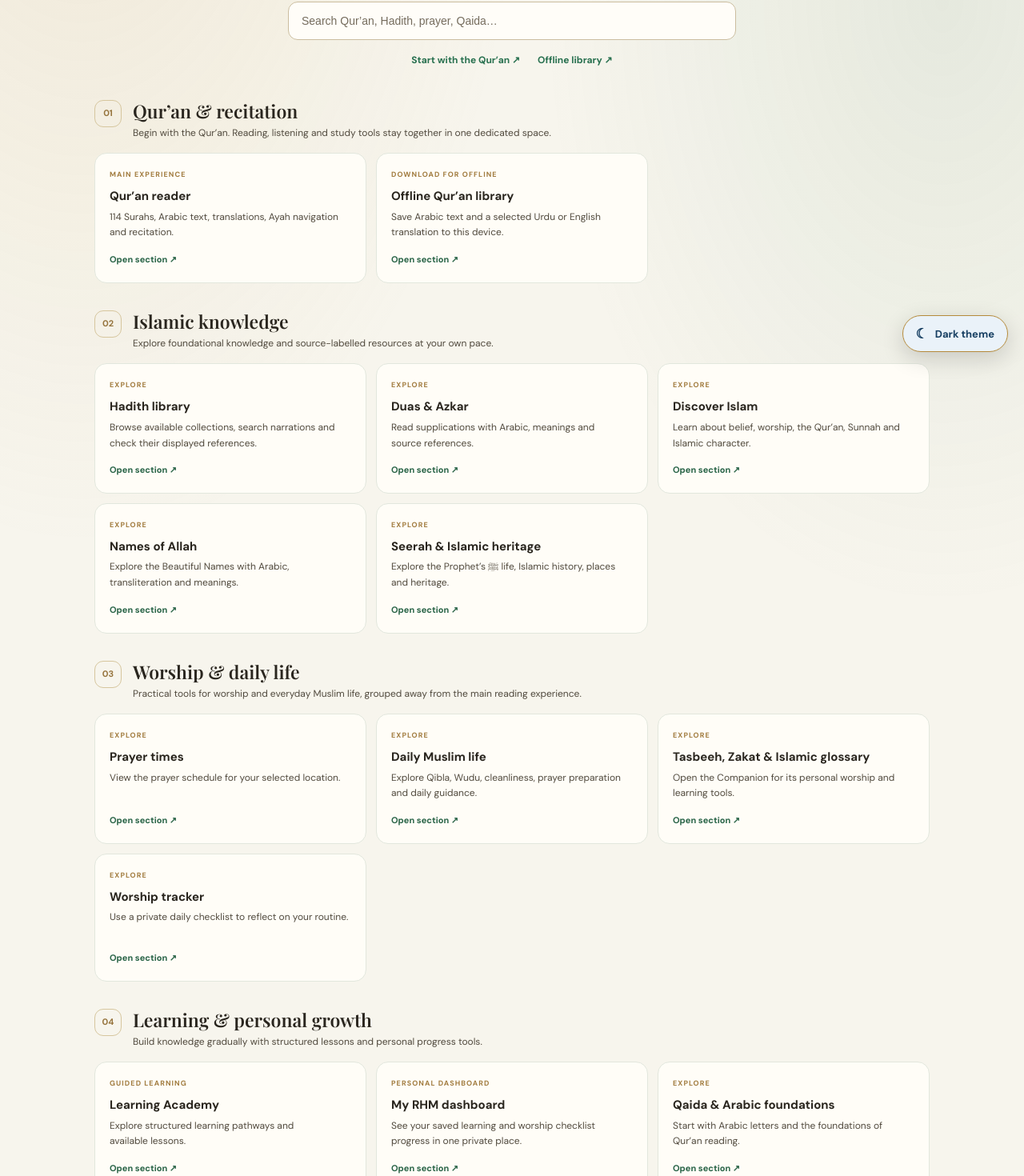
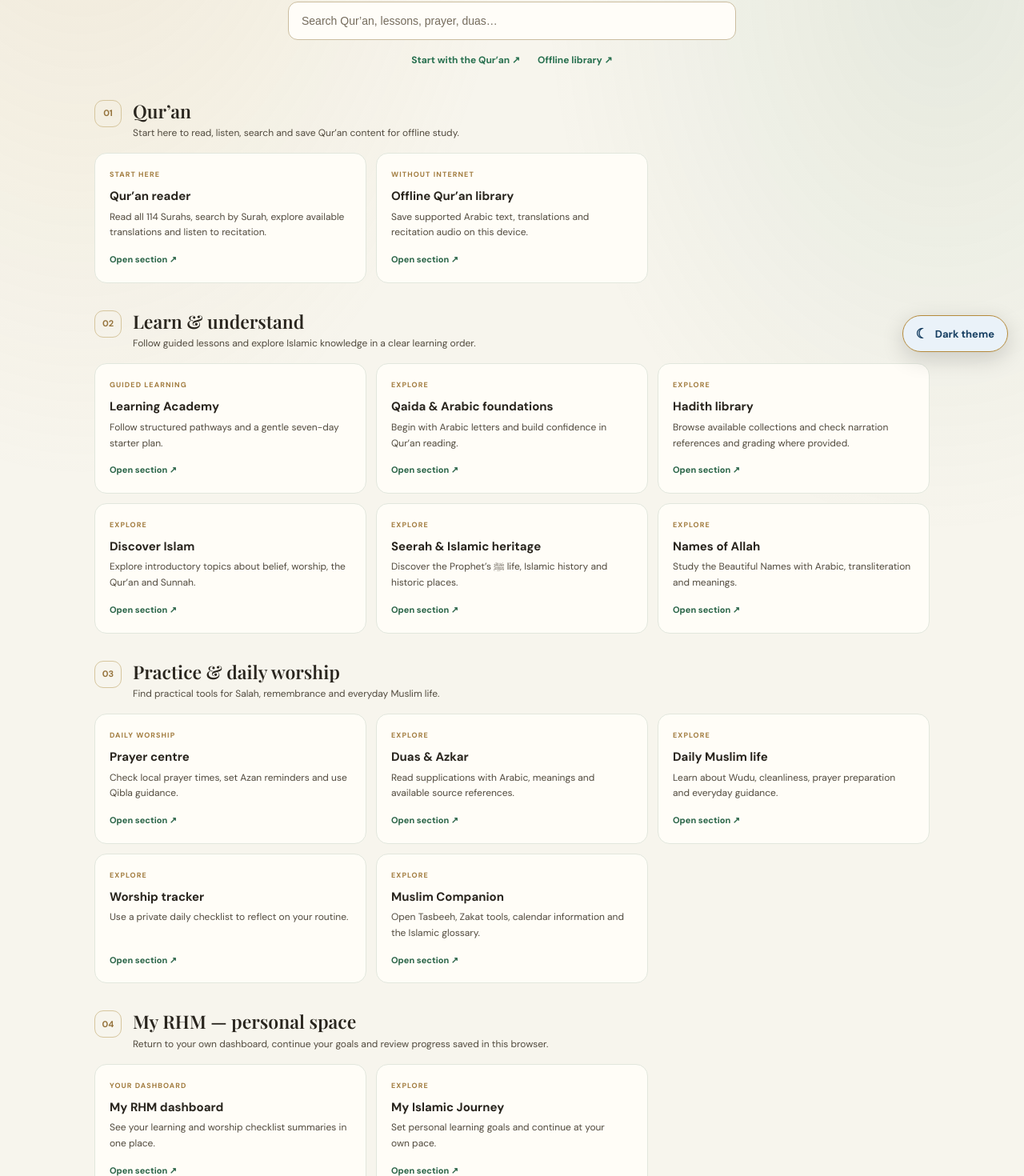
Before and after one commit to muhammadhadiurrehman7-max/rhm-islamic-circle, a Next.js app: page /explore in a window 1280 px wide. Shown: the part 340-1810 px from the top of the page at 80% size. Built offline with nearby package versions, Linux system fonts and the light colour scheme; a web font is replaced by a local one.

Commit message:
Reorganize Explore into clear user pathways

```diff
--- a/app/explore/page.tsx
+++ b/app/explore/page.tsx
@@ -10,49 +10,48 @@ const groups: Group[] = [
   {
     id: "quran",
     number: "01",
-    title: "Qur’an & recitation",
-    intro: "Begin with the Qur’an. Reading, listening and study tools stay together in one dedicated space.",
+    title: "Qur’an",
+    intro: "Start here to read, listen, search and save Qur’an content for offline study.",
     features: [
-      { title: "Qur’an reader", description: "114 Surahs, Arabic text, translations, Ayah navigation and recitation.", href: "/quran", label: "Main experience" },
-      { title: "Offline Qur’an library", description: "Save Arabic text and a selected Urdu or English translation to this device.", href: "/quran/offline", label: "Download for offline" },
+      { title: "Qur’an reader", description: "Read all 114 Surahs, search by Surah, explore available translations and listen to recitation.", href: "/quran", label: "Start here" },
+      { title: "Offline Qur’an library", description: "Save supported Arabic text, translations and recitation audio on this device.", href: "/quran/offline", label: "Without internet" },
     ],
   },
   {
-    id: "knowledge",
+    id: "learn",
     number: "02",
-    title: "Islamic knowledge",
-    intro: "Explore foundational knowledge and source-labelled resources at your own pace.",
+    title: "Learn & understand",
+    intro: "Follow guided lessons and explore Islamic knowledge in a clear learning order.",
     features: [
-      { title: "Hadith library", description: "Browse available collections, search narrations and check their displayed references.", href: "/hadith" },
-      { title: "Duas & Azkar", description: "Read supplications with Arabic, meanings and source references.", href: "/duas" },
-      { title: "Discover Islam", description: "Learn about belief, worship, the Qur’an, Sunnah and Islamic character.", href: "/learn" },
-      { title: "Names of Allah", description: "Explore the Beautiful Names with Arabic, transliteration and meanings.", href: "/names-of-allah" },
-      { title: "Seerah & Islamic heritage", description: "Explore the Prophet’s ﷺ life, Islamic history, places and heritage.", href: "/heritage" },
+      { title: "Learning Academy", description: "Follow structured pathways and a gentle seven-day starter plan.", href: "/academy", label: "Guided learning" },
+      { title: "Qaida & Arabic foundations", description: "Begin with Arabic letters and build confidence in Qur’an reading.", href: "/qaida" },
+      { title: "Hadith library", description: "Browse available collections and check narration references and grading where provided.", href: "/hadith" },
+      { title: "Discover Islam", description: "Explore introductory topics about belief, worship, the Qur’an and Sunnah.", href: "/learn" },
+      { title: "Seerah & Islamic heritage", description: "Discover the Prophet’s ﷺ life, Islamic history and historic places.", href: "/heritage" },
+      { title: "Names of Allah", description: "Study the Beautiful Names with Arabic, transliteration and meanings.", href: "/names-of-allah" },
     ],
   },
   {
-    id: "worship",
+    id: "practice",
     number: "03",
-    title: "Worship & daily life",
-    intro: "Practical tools for worship and everyday Muslim life, grouped away from the main reading experience.",
+    title: "Practice & daily worship",
+    intro: "Find practical tools for Salah, remembrance and everyday Muslim life.",
     features: [
-      { title: "Prayer times", description: "View the prayer schedule for your selected location.", href: "/prayer-times" },
-      { title: "Daily Muslim life", description: "Explore Qibla, Wudu, cleanliness, prayer preparation and daily guidance.", href: "/daily-life" },
-      { title: "Tasbeeh, Zakat & Islamic glossary", description: "Open the Companion for its personal worship and learning tools.", href: "/companion" },
+      { title: "Prayer centre", description: "Check local prayer times, set Azan reminders and use Qibla guidance.", href: "/prayer-times", label: "Daily worship" },
+      { title: "Duas & Azkar", description: "Read supplications with Arabic, meanings and available source references.", href: "/duas" },
+      { title: "Daily Muslim life", description: "Learn about Wudu, cleanliness, prayer preparation and everyday guidance.", href: "/daily-life" },
       { title: "Worship tracker", description: "Use a private daily checklist to reflect on your routine.", href: "/worship-tracker" },
+      { title: "Muslim Companion", description: "Open Tasbeeh, Zakat tools, calendar information and the Islamic glossary.", href: "/companion" },
     ],
   },
   {
-    id: "learning",
+    id: "personal",
     number: "04",
-    title: "Learning & personal growth",
-    intro: "Build knowledge gradually with structured lessons and personal progress tools.",
+    title: "My RHM — personal space",
+    intro: "Return to your own dashboard, continue your goals and review progress saved in this browser.",
     features: [
-      { title: "Learning Academy", description: "Explore structured learning pathways and available lessons.", href: "/academy", label: "Guided learning" },
-      { title: "My RHM dashboard", description: "See your saved learning and worship checklist progress in one private place.", href: "/my-rhm", label: "Personal dashboard" },
-      { title: "Qaida & Arabic foundations", description: "Start with Arabic letters and the foundations of Qur’an reading.", href: "/qaida" },
-      { title: "My Islamic journey", description: "Keep your personal learning goals and progress in one place.", href: "/journey" },
-      { title: "Muslim Companion", description: "Access personal tools, calendar information, glossary and daily support.", href: "/companion" },
+      { title: "My RHM dashboard", description: "See your learning and worship checklist summaries in one place.", href: "/my-rhm", label: "Your dashboard" },
+      { title: "My Islamic Journey", description: "Set personal learning goals and continue at your own pace.", href: "/journey" },
     ],
   },
 ];
@@ -69,16 +68,16 @@ export default function ExplorePage() {
     <main className={styles.page}>
       <header className={styles.header}>
         <a className={styles.brand} href="/" aria-label="RHM Islam 360 home"><span className={styles.mark}>ر</span><span><strong>RHM Islam 360</strong><small>Rehmat • Hidayat • Ma’rifat</small></span></a>
-        <nav aria-label="Main navigation"><a href="/">Home</a><a href="/quran">Qur’an</a><a className={styles.active} href="/explore">Explore</a><a href="/academy">Academy</a><a href="/companion">Companion</a></nav>
+        <nav aria-label="Main navigation"><a href="/">Home</a><a href="/quran">Qur’an</a><a href="/academy">Learn</a><a href="/explore#practice">Practice</a><a href="/my-rhm">My RHM</a><a className={styles.active} href="/explore">Explore all</a></nav>
         <a className={styles.login} href="/login">Sign in</a>
       </header>
 
       <section className={styles.hero}>
         <span className={styles.eyebrow}>One platform · Clear pathways</span>
         <h1>Explore RHM Islam 360</h1>
-        <p>All the learning and worship resources, thoughtfully arranged. Choose what you need without having to navigate a crowded homepage.</p>
+        <p>Choose one of four clear areas: Qur’an, learning, daily practice or your personal RHM space. Each card opens the right tool.</p>
         <label className={styles.searchLabel} htmlFor="feature-search">Find a feature</label>
-        <input id="feature-search" className={styles.search} value={query} onChange={(event) => setQuery(event.target.value)} placeholder="Search Qur’an, Hadith, prayer, Qaida…" />
+        <input id="feature-search" className={styles.search} value={query} onChange={(event) => setQuery(event.target.value)} placeholder="Search Qur’an, lessons, prayer, duas…" />
         <div className={styles.heroLinks}><a href="/quran">Start with the Qur’an ↗</a><a href="/quran/offline">Offline library ↗</a></div>
       </section>
 
```
